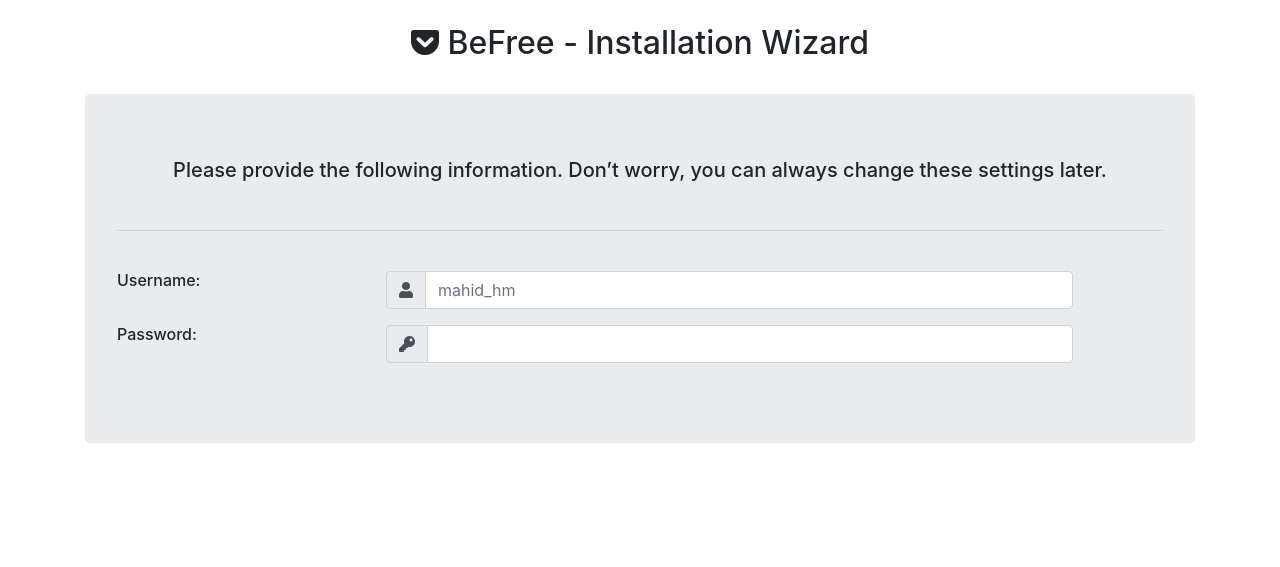
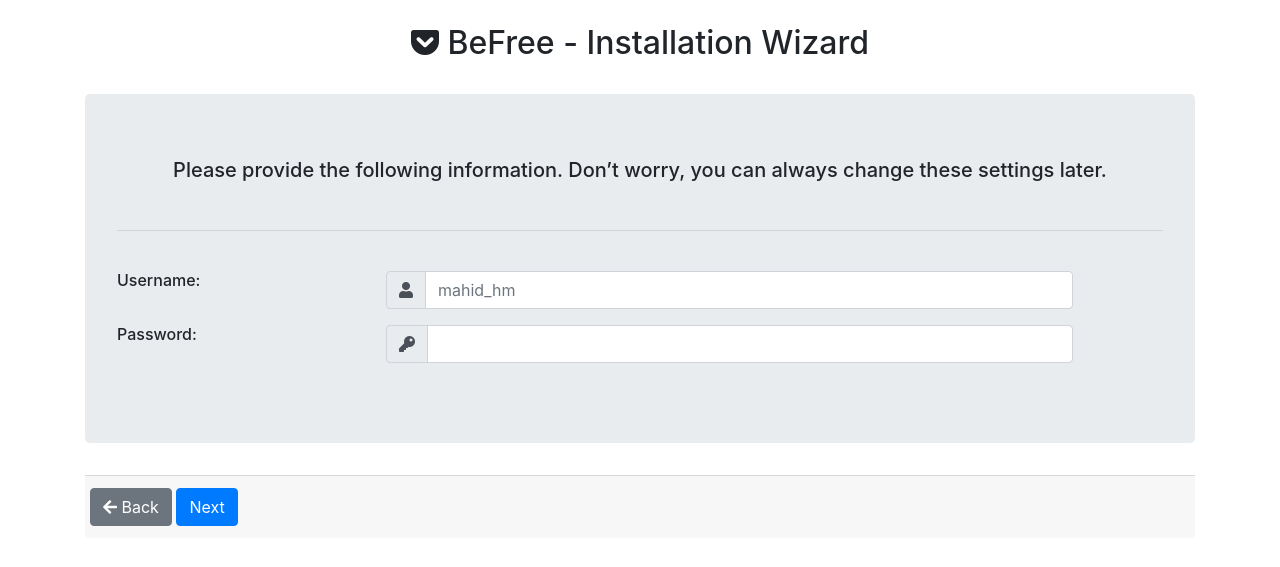
Before and after one commit to Mahi2/BeFree, a PHP site: page /settings.php in a window 1280 px wide. Shown: the top 567 px of the page. Run offline with PHP 8.4, Linux system fonts and the light colour scheme; some libraries are stand-ins or nearby versions.

Commit message:
[End] Done with settings file

```diff
--- a/install/settings.php
+++ b/install/settings.php
@@ -45,3 +45,30 @@
 </div>
 </div>
 </div>
+
+<?php
+if (isset($_POST['submit'])) {
+$username = $_POST['username'];
+$password = $_POST['password'];
+
+echo '<meta http-equiv="refresh" content="0; url=done.php" />';
+}
+?>
+
+</div>
+<div class="card-footer">
+  <div class="row">
+    <center>
+      <a href="database.php" class="btn-secondary btn"><i class="fas fa-arrow-left"></i> <?php
+echo lang_key("back");
+?></a>
+      <input class="btn-primary btn" type="submit" name="submit" value="<?php
+echo lang_key("next");
+?>" />
+    </center>
+  </div>
+</div>
+</form>
+<?php
+footer();
+?>
```
